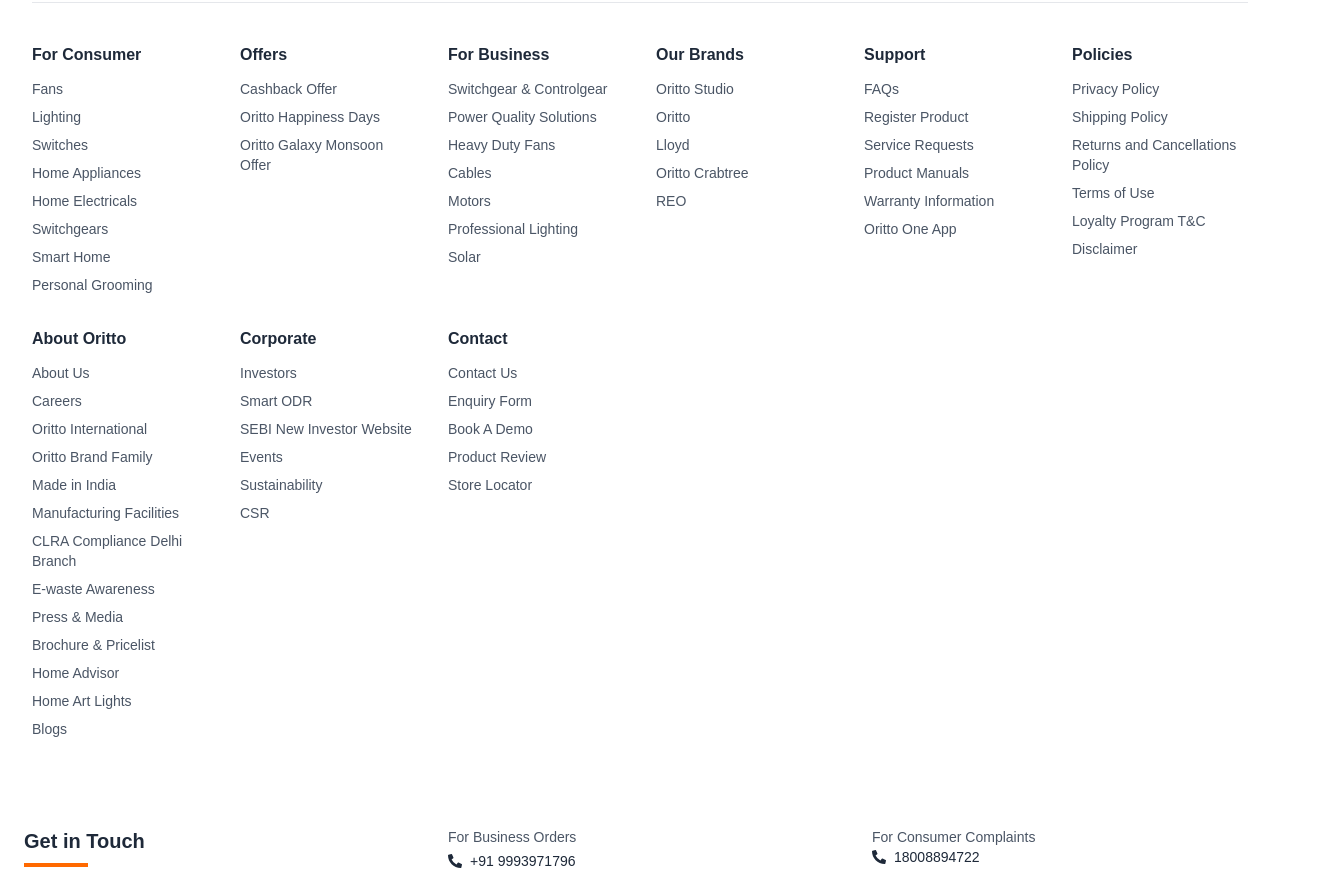
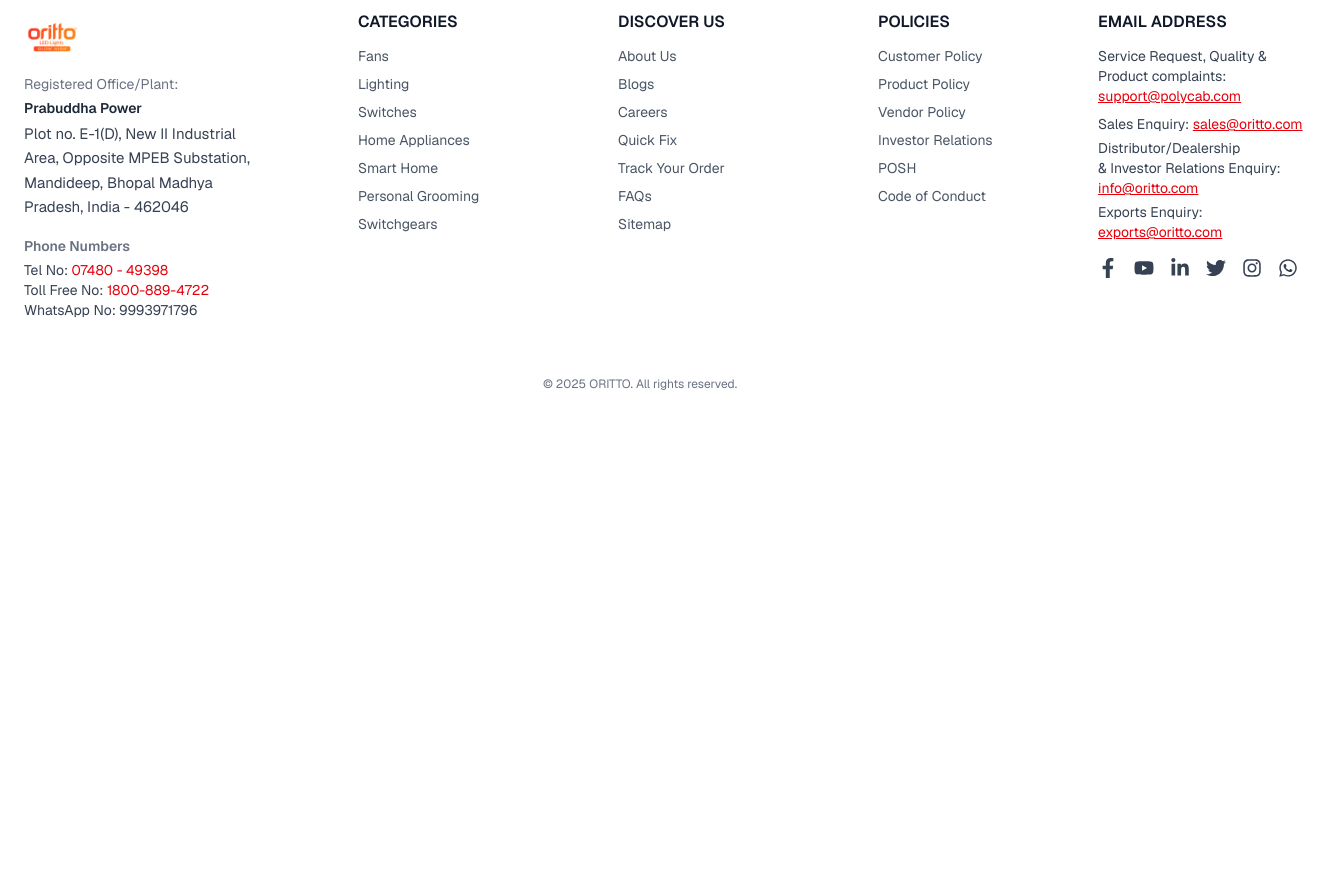
Before and after one commit to jeevijay-developers/orrito-client, a Next.js app: page / in a window 1280 px wide. Shown: the part 1780-2653 px from the top of the page, 1318 px wide, since content can reach past the window. After the commit the page ends 2220 px from the top, so only its background shows below. Built offline with nearby package versions, Linux system fonts and the light colour scheme.

Commit message:
change in footer

```diff
--- a/src/app/layout.js
+++ b/src/app/layout.js
@@ -30,7 +30,7 @@
         <TopBar />
         <Navbar />
         {children}
-        <SiteMap />
+        {/* <SiteMap /> */}
         <Footer />
       </body>
     </html>
--- a/src/components/Footer.jsx
+++ b/src/components/Footer.jsx
@@ -1,80 +1,140 @@
 import {
-  FaPhoneAlt,
-  FaEnvelope,
+  FaFacebookF,
+  FaYoutube,
+  FaLinkedinIn,
   FaTwitter,
-  FaFacebookF,
   FaInstagram,
-  FaWhatsapp,
-  FaLinkedinIn,
-  FaYoutube
+  FaWhatsapp
 } from "react-icons/fa";
 import Link from "next/link";
 
 export default function Footer() {
   return (
-    <footer className="bg-white text-gray-800 px-6 py-12">
-      <div className="max-w-7xl mx-auto flex flex-col md:flex-row justify-center md:items-start items-center gap-10 flex-wrap">
+    <footer className="bg-white text-gray-800 px-6 py-12 text-sm font-sans">
+      <div className="max-w-7xl mx-auto flex flex-wrap md:flex-nowrap justify-between gap-y-8 md:gap-y-0 md:gap-x-10">
 
-        {/* Corporate Address */}
-        <div className="flex-1 min-w-[250px] flex flex-col items-center md:items-start">
-          <h2 className="text-xl font-semibold mb-2">Get in Touch</h2>
-          <div className="h-1 w-16 bg-orange-500 mb-4" />
-          <p className="text-gray-600 text-sm mb-1">Corporate Address</p>
-          <p className="font-bold text-sm">Oritto</p>
+        {/* Company Info */}
+        <div className="flex-1 min-w-[230px] mr-16">
+          <img src="/img/logo/logo.png" alt="Oritto Logo" className="h-14 mb-2" />
+          <p className="text-gray-500 mb-1">Registered Office/Plant:</p>
+          <p className="font-semibold mb-1">Prabuddha Power</p>
+          <p className="text-gray-700 leading-relaxed text-[15px]">
+            Plot no. E-1(D), New II Industrial Area,
+            Opposite MPEB Substation,
+            Mandideep, Bhopal
+            Madhya Pradesh, India - 462046
+          </p>
 
-          <div className="text-sm mt-1 flex flex-col items-center md:items-start">
-            <p>240, Okhla Industrial Estate Phase - III</p>
-            <p>New Delhi – 110 020</p>
+          <div className="mt-4">
+            <p className="text-gray-500 font-semibold mb-1">Phone Numbers</p>
+            <p className="text-gray-700">Tel No: <span className="text-red-600">07480 - 49398</span></p>
+            <p className="text-gray-700">Toll Free No: <span className="text-red-600">1800-889-4722</span></p>
+            <p className="text-gray-700">WhatsApp No: 9993971796</p>
           </div>
-          <button className="mt-6 px-4 py-2 text-sm border rounded hover:bg-orange-500 hover:text-white transition">
-            Contact Us
-          </button>
+        </div>
+          {/* Categories */}
+        <div className="flex-1 min-w-[220px]">
+          <h3 className="text-base font-semibold mb-3 text-gray-900">CATEGORIES</h3>
+          <ul className="space-y-2 text-gray-600">
+            {[
+              { name: "Fans", href: "/categories/fans" },
+              { name: "Lighting", href: "/categories/lighting" },
+              { name: "Switches", href: "/categories/switches" },
+              { name: "Home Appliances", href: "/categories/home-appliances" },
+              { name: "Smart Home", href: "/categories/smart-home" },
+              { name: "Personal Grooming", href: "/categories/personal-grooming" },
+              { name: "Switchgears", href: "/categories/switchgears" },
+            ].map((item, idx) => (
+              <li key={idx}>
+                <Link
+                  href={item.href}
+                  className="hover:text-orange-500 hover:underline transition"
+                >
+                  {item.name}
+                </Link>
+              </li>
+            ))}
+          </ul>
         </div>
 
-        {/* Contact Info */}
-        <div className="flex-1 min-w-[250px] flex flex-col items-center md:items-start">
-          <p className="text-sm text-gray-600 mb-1">For Business Orders</p>
-          <div className="flex items-center gap-2 text-sm">
-            <FaPhoneAlt /> <span>+91 9993971796</span>
-          </div>
-          <div className="flex items-center gap-2 text-sm mt-1">
-            <FaEnvelope /> <a href="mailto:sales@oritto.com" className="underline">sales@oritto.com</a>
-          </div>
-
-          <p className="text-sm text-gray-600 mt-4">For International Sales</p>
-          <div className="flex items-center gap-2 text-sm mt-1">
-            <FaEnvelope /> <a href="mailto:sales@oritto.com" className="underline">sales@oritto.com</a>
-          </div>
-
-          <button className="mt-6 text-sm px-4 py-2 border rounded hover:bg-orange-500 hover:text-white transition">
-            Corporate Enquiry
-          </button>
+        {/* Discover Us */}
+        <div className="flex-1 min-w-[220px]">
+          <h3 className="text-base font-semibold mb-3 text-gray-900">DISCOVER US</h3>
+          <ul className="space-y-2 text-gray-600">
+            {[
+              { name: "About Us", href: "/about" },
+              { name: "Blogs", href: "/blogs" },
+              { name: "Careers", href: "/careers" },
+              { name: "Quick Fix", href: "/quick-fix" },
+              { name: "Track Your Order", href: "/track-order" },
+              { name: "FAQs", href: "/faqs" },
+              { name: "Sitemap", href: "/sitemap" },
+            ].map((item, idx) => (
+              <li key={idx}>
+                <Link
+                  href={item.href}
+                  className="hover:text-orange-500 hover:underline transition"
+                >
+                  {item.name}
+                </Link>
+              </li>
+            ))}
+          </ul>
         </div>
 
-        {/* Complaints & Social */}
-        <div className="flex-1 min-w-[250px] flex flex-col items-center md:items-start">
-          <p className="text-sm text-gray-600">For Consumer Complaints</p>
-          <div className="flex items-center gap-2 text-sm">
-            <FaPhoneAlt /> <span>18008894722</span>
-          </div>
-          <div className="flex items-center gap-2 text-sm mt-1">
-            <FaEnvelope /> <a href="mailto:customer@oritto.com" className="underline">customer@oritto.com</a>
-          </div>
+        {/* Policies */}
+        <div className="flex-1 min-w-[180px]">
+          <h3 className="text-base font-semibold mb-3 text-gray-900">POLICIES</h3>
+          <ul className="space-y-2 text-gray-600">
+            {[
+              { name: "Customer Policy", href: "/policies/customer" },
+              { name: "Product Policy", href: "/policies/product" },
+              { name: "Vendor Policy", href: "/policies/vendor" },
+              { name: "Investor Relations", href: "/policies/investor-relations" },
+              { name: "POSH", href: "/policies/posh" },
+              { name: "Code of Conduct", href: "/policies/code-of-conduct" },
+            ].map((item, idx) => (
+              <li key={idx}>
+                <Link
+                  href={item.href}
+                  className="hover:text-orange-500 hover:underline transition"
+                >
+                  {item.name}
+                </Link>
+              </li>
+            ))}
+          </ul>
+        </div>
 
-          <p className="text-sm text-gray-600 mt-4">For Escalations</p>
-          <div className="flex items-center gap-2 text-sm mt-1">
-            <FaEnvelope /> <a href="mailto:service@oritto.com" className="underline">service@oritto.com</a>
-          </div>
 
-          <div className="h-1 w-16 bg-orange-500 my-6" />
-          <p className="text-sm text-gray-600 mb-2 text-center md:text-left">FOLLOW US</p>
 
-          <div className="flex justify-center md:justify-start gap-4 text-xl text-gray-800">
-            {[FaTwitter, FaFacebookF, FaInstagram, FaWhatsapp, FaLinkedinIn, FaYoutube].map((Icon, idx) => (
+        {/* Contact & Emails */}
+        <div className="flex-1 min-w-[220px]">
+          <h3 className="text-base font-semibold mb-3 text-gray-900">EMAIL ADDRESS</h3>
+          <p className="text-gray-700 mb-2">
+            Service Request, Quality & Product complaints:{" "}
+            <a href="mailto:support@polycab.com" className="text-red-600 underline">support@polycab.com</a>
+          </p>
+          <p className="text-gray-700 mb-1">
+            Sales Enquiry:{" "}
+            <a href="mailto:sales@oritto.com" className="text-red-600 underline">sales@oritto.com</a>
+          </p>
+          <p className="text-gray-700 mb-1">
+            Distributor/Dealership <br /> & Investor Relations  Enquiry:{" "}
+            <a href="mailto:info@oritto.com" className="text-red-600 underline">info@oritto.com</a>
+          </p>
+
+          <p className="text-gray-700 mb-4">
+            Exports Enquiry:{" "}
+            <a href="mailto:exports@oritto.com" className="text-red-600 underline">exports@oritto.com</a>
+          </p>
+
+          <div className="flex gap-4 text-xl text-gray-700">
+            {[FaFacebookF, FaYoutube, FaLinkedinIn, FaTwitter, FaInstagram, FaWhatsapp].map((Icon, i) => (
               <Link
-                key={idx}
                 href="#"
-                className="hover:text-orange-500 transition duration-300 transform hover:scale-110"
+                key={i}
+                className="hover:text-orange-500 hover:scale-110 transition-transform"
               >
                 <Icon />
               </Link>
@@ -83,10 +143,8 @@
         </div>
       </div>
 
-      <div className="text-center flex flex-col text-xs text-gray-500 mt-10">
-        <p>&copy; {new Date().getFullYear()} ORITTO. All rights reserved.</p>
-        <p>All trademarks used herein are property of their respective owners.
-Any use of third party trademarks is for identification purposes only and does not imply endorsement.</p>
+      <div className="text-center text-xs text-gray-500 mt-10 pt-4">
+        &copy; {new Date().getFullYear()} ORITTO. All rights reserved.
       </div>
     </footer>
   );
```
